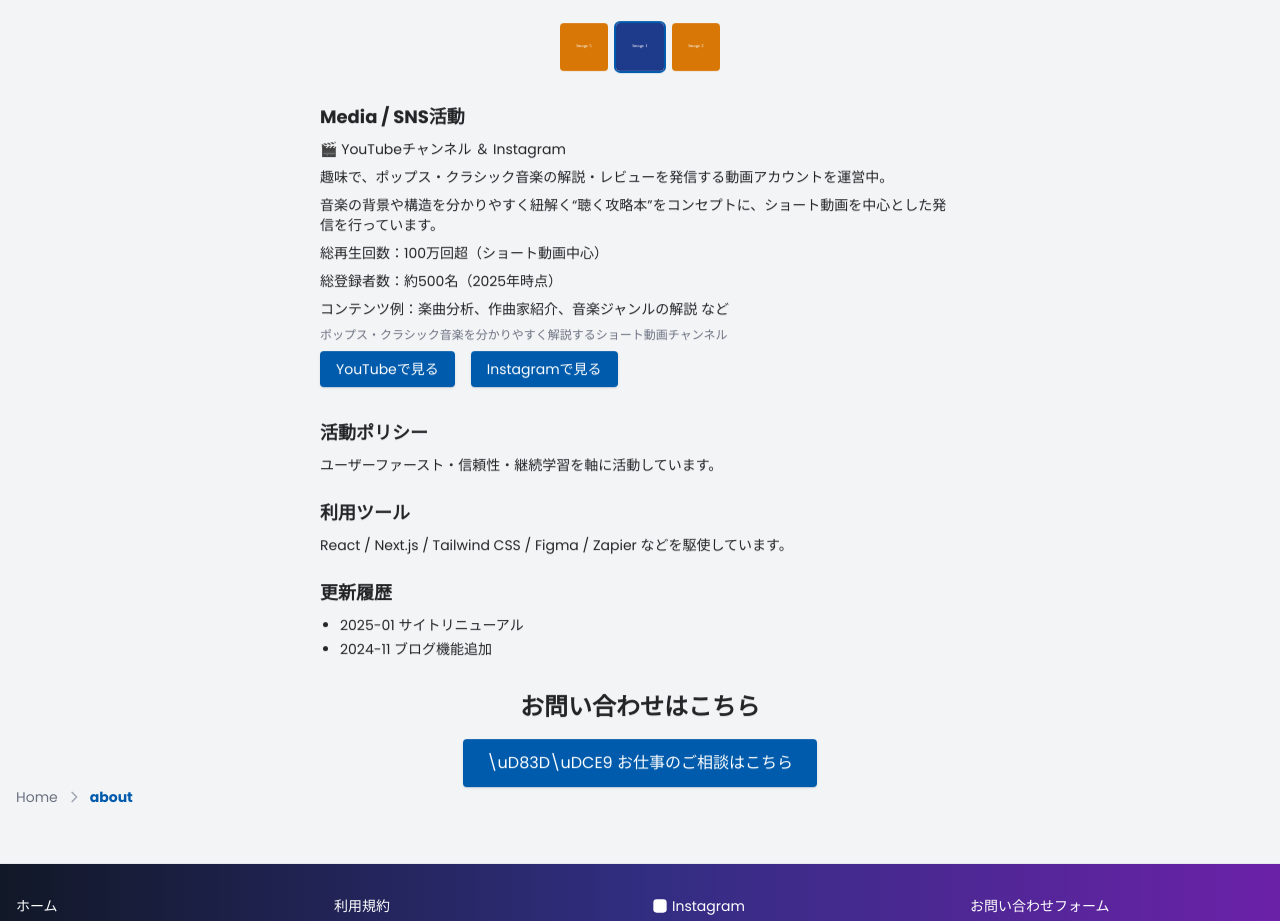
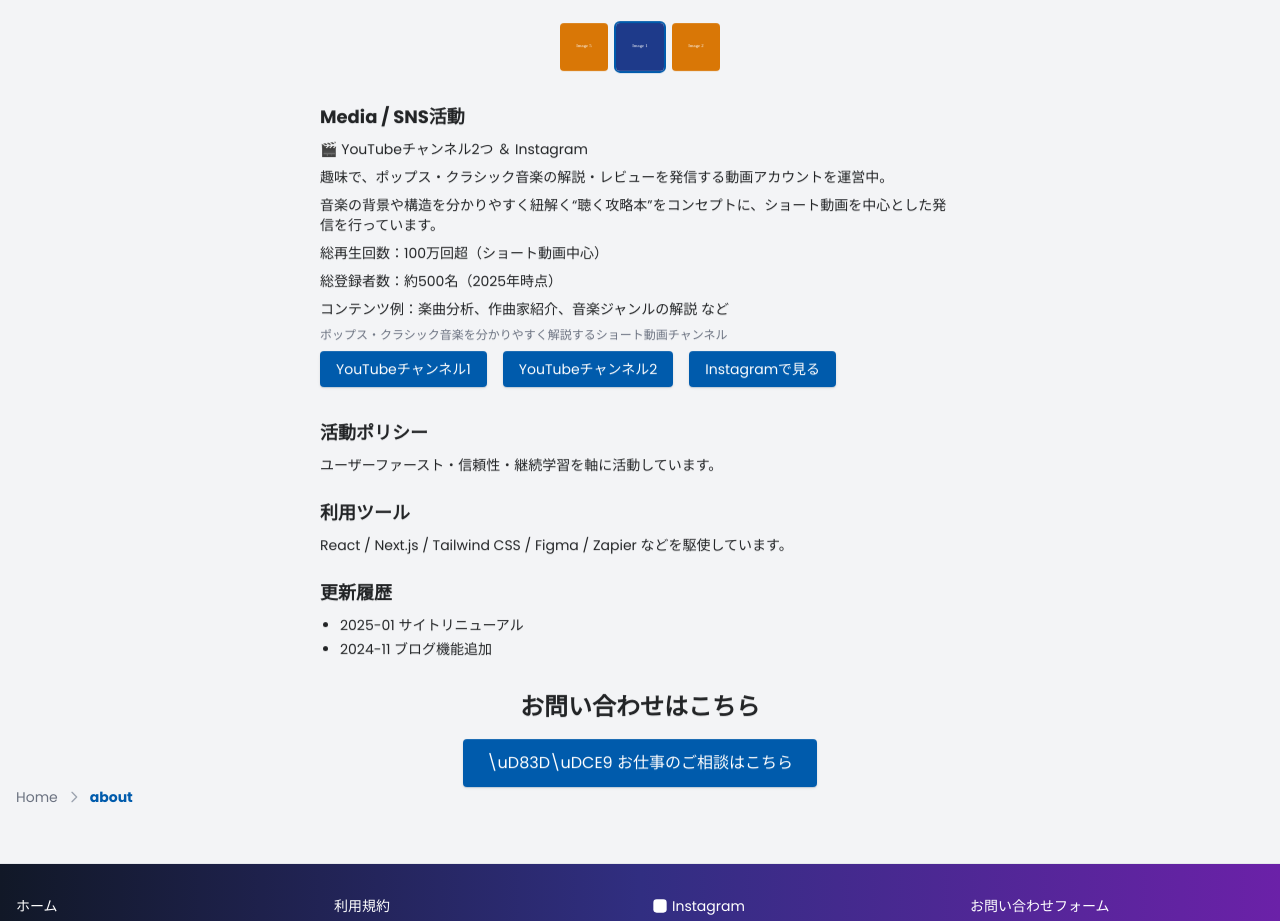
Before and after one commit to maruyamamasaya/Portfolio, a Next.js app: page /about in a window 1280 px wide. Shown: the part 3140-4061 px from the top of the page. Built offline with nearby package versions, Linux system fonts and the light colour scheme.

Commit message:
Add second YouTube button

```diff
--- a/src/app/about/page.tsx
+++ b/src/app/about/page.tsx
@@ -55,7 +55,7 @@ export default function About() {
 
       <section className="space-y-2 text-sm">
         <h2 className="text-lg font-bold">Media / SNS活動</h2>
-        <p>🎬 YouTubeチャンネル ＆ Instagram</p>
+        <p>🎬 YouTubeチャンネル2つ ＆ Instagram</p>
         <p>趣味で、ポップス・クラシック音楽の解説・レビューを発信する動画アカウントを運営中。</p>
         <p>
           音楽の背景や構造を分かりやすく紐解く“聴く攻略本”をコンセプトに、ショート動画を中心とした発信を行っています。
@@ -73,7 +73,15 @@ export default function About() {
             rel="noopener noreferrer"
             className="px-4 py-2 bg-primary text-white rounded shadow hover:bg-primary/80"
           >
-            YouTubeで見る
+            YouTubeチャンネル1
+          </a>
+          <a
+            href="https://youtube.com/channel2"
+            target="_blank"
+            rel="noopener noreferrer"
+            className="px-4 py-2 bg-primary text-white rounded shadow hover:bg-primary/80"
+          >
+            YouTubeチャンネル2
           </a>
           <a
             href="https://instagram.com"
```
